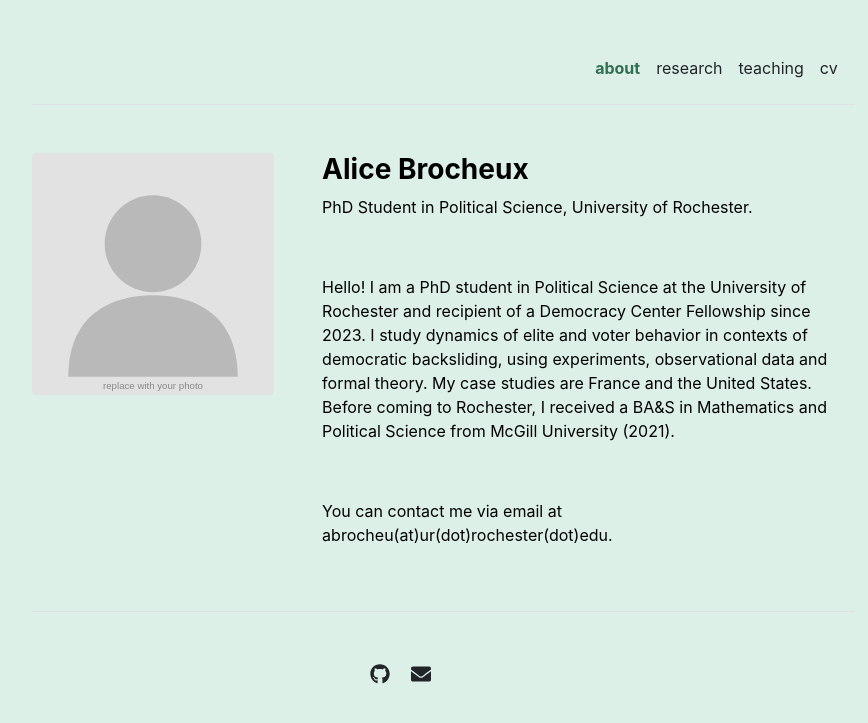
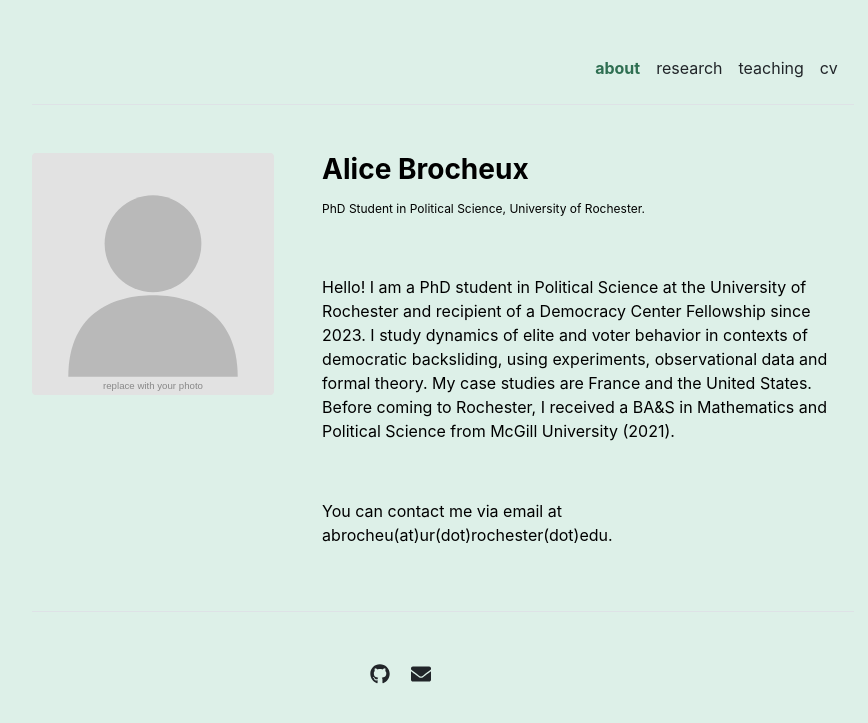
Before and after one commit to AliceBrocheux/alicebrocheux.github.io, a Jekyll site: the page built from index.md, in a window 1280 px wide. Shown: the top 723 px of the page, without its empty margins (197-1065 px from the left). Built offline with Jekyll 4.4.1, drawn with Linux system fonts in a browser that asks for light colours.

Commit message:
Update index.md

```diff
--- a/index.md
+++ b/index.md
@@ -3,7 +3,7 @@ layout: about
 title: "Home"
 ---
 
-PhD Student in Political Science, University of Rochester.
+<span style="font-size: 0.75em;">PhD Student in Political Science, University of Rochester.</span>
 
 <br>
 
```
